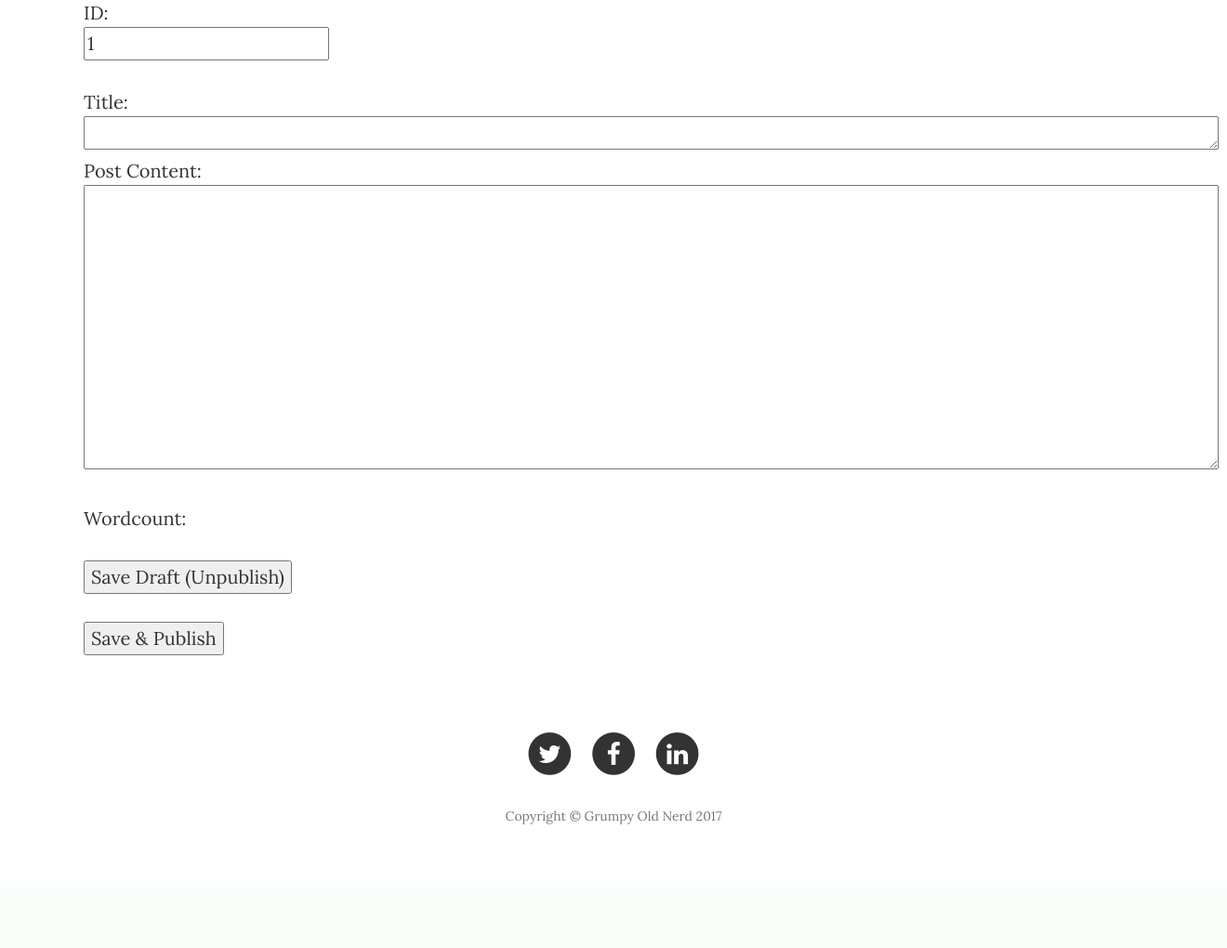
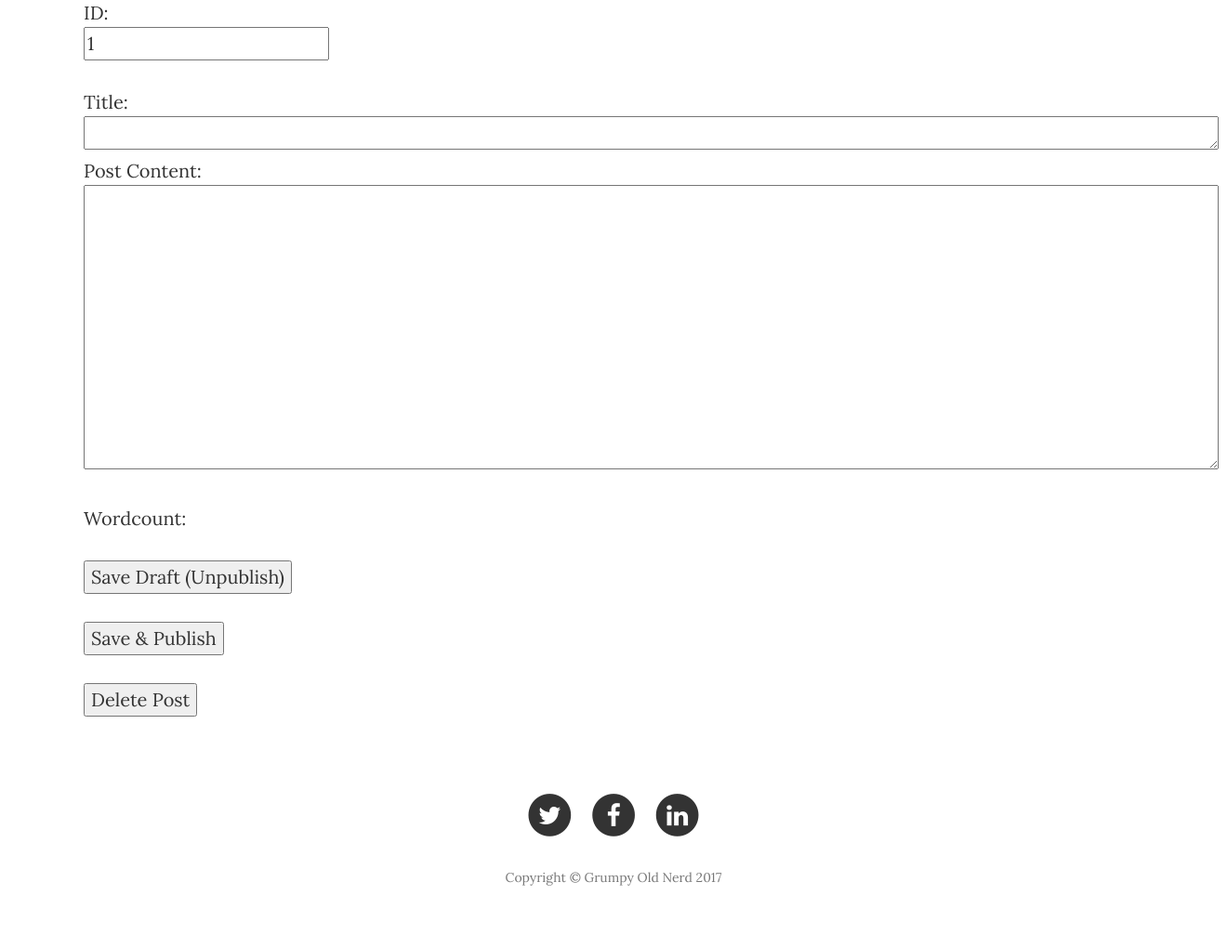
Before and after one commit to mcgeddes11/grumpy-old-nerd, a Flask app: page /edit_posts in a window 1320 px wide. Shown: the part 794-1814 px from the top of the page at 93% size. Before the commit the page ends 1681 px from the top, so only its background shows below. Run offline with Flask 2, Linux system fonts and the light colour scheme; a user stored in the database is signed in; tables that the repository leaves empty hold one stand-in row (values such as "Sample post"); parts of the project's set-up code (start-up, migrations or seed data) failed here and were passed over; some libraries are stand-ins or nearby versions.

Commit message:
Add delete behaviour to edit_post page

```diff
--- a/app/templates/edit_posts.html
+++ b/app/templates/edit_posts.html
@@ -39,6 +39,7 @@
                 <p id="wordcount">Wordcount: </p>
                 <p>{{ form.save_draft(value="Save Draft (Unpublish)") }}</p>
                 <p>{{ form.save_draft(value="Save & Publish") }}</p>
+                <p>{{ form.save_draft(value="Delete Post") }}</p>
             </form>
         </div>
     </div>
--- a/app/views.py
+++ b/app/views.py
@@ -96,6 +96,8 @@
             post.is_published = False
         elif form.save_draft._value() == "Save & Publish":
             post.is_published = True
+        elif form.save_draft._value() == "Delete Post":
+            Post.query.filter_by(id=int(form.id.data)).delete();
         db.session.commit()
         return redirect(url_for('edit_posts', form=EditPostForm()))
     return render_template("edit_posts.html", form=form, msg="")
```
